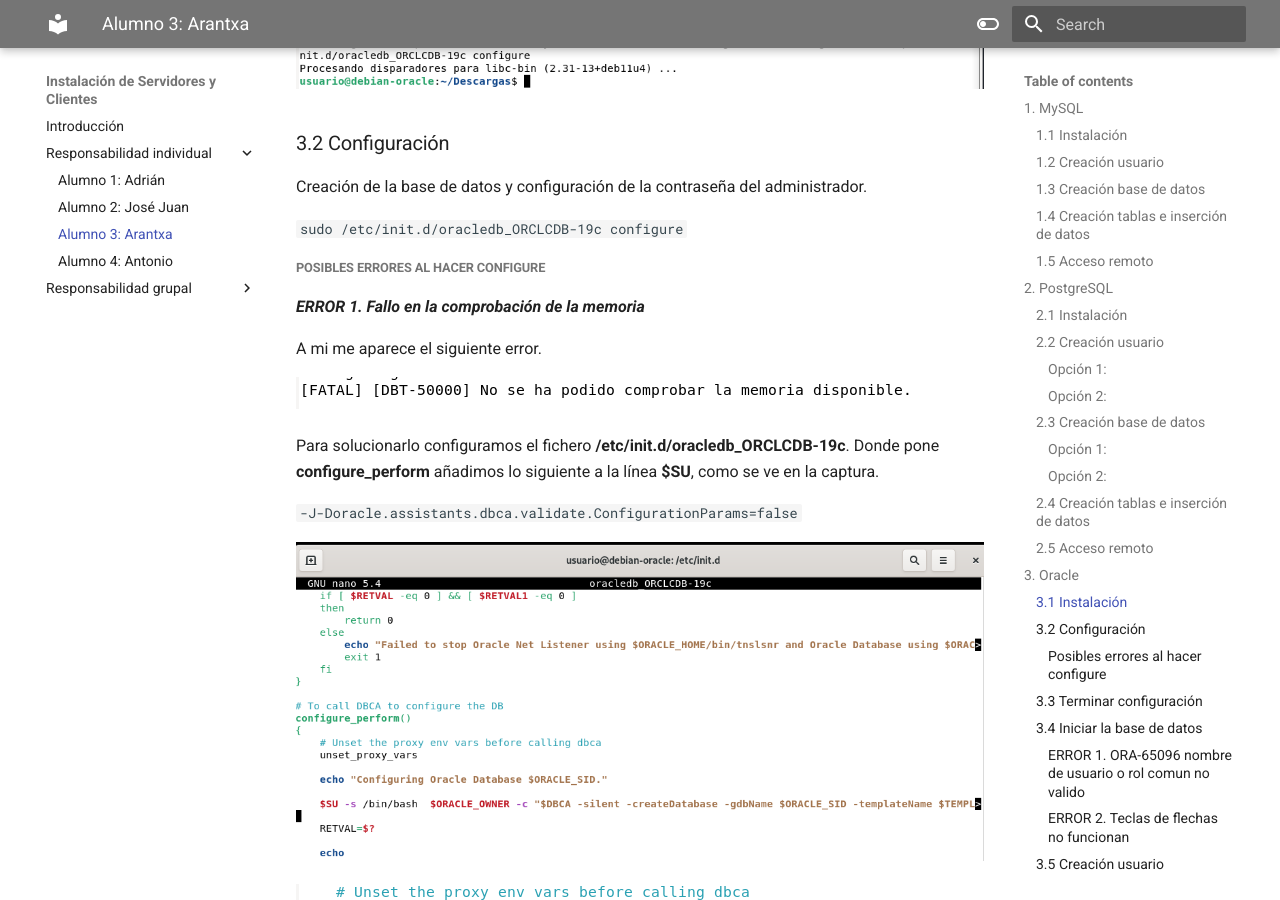
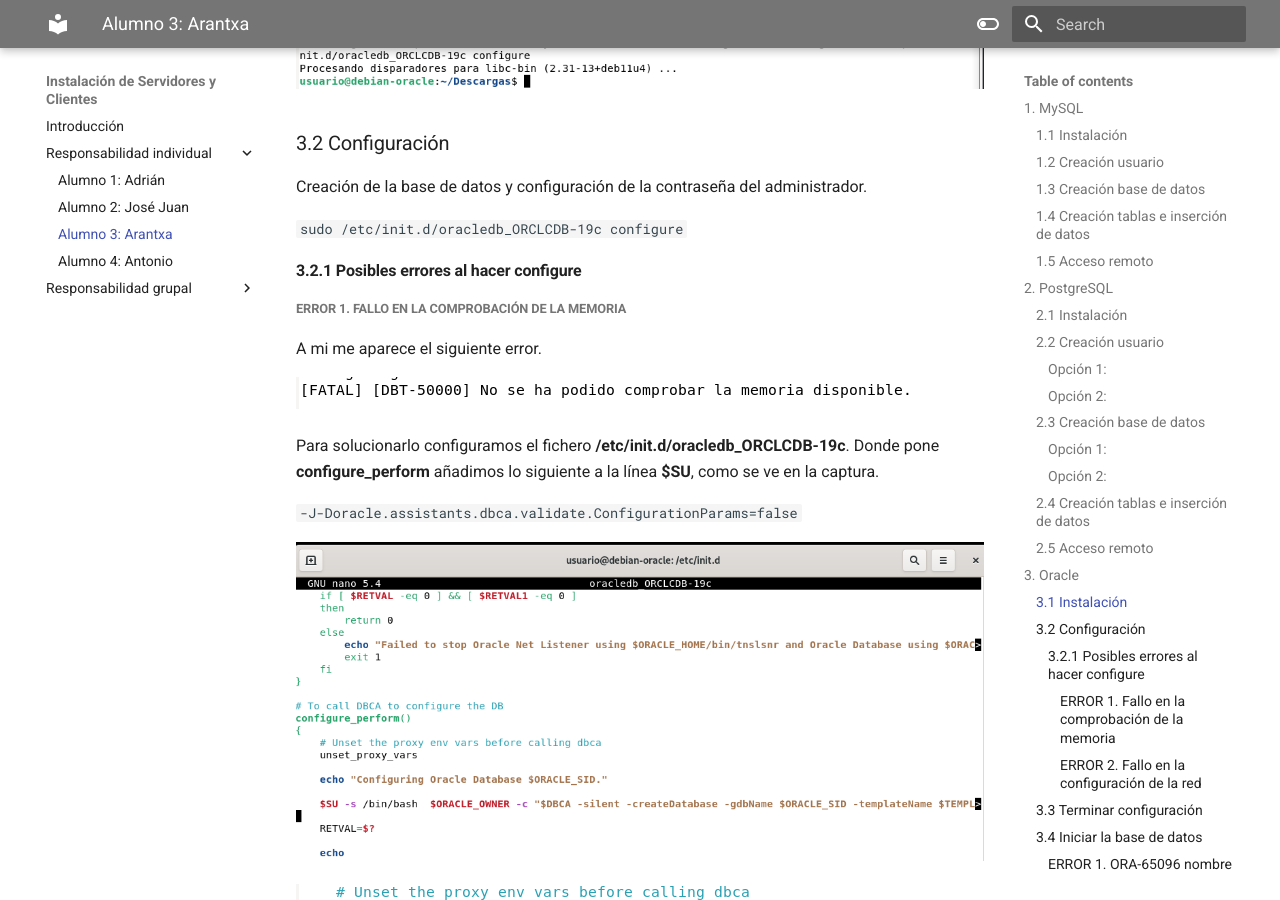
Before and after one commit to adriasir123/grupalesbdc, an MkDocs documentation site: the page built from docs/ri/alumno3.md, in a window 1280 px wide and 900 px high, scrolled down 19076 px. Built offline with MkDocs 1.6.1 and Material for MkDocs 9.7.7, drawn with Linux system fonts in a browser that asks for light colours.

Commit message:
He corregido títulos

```diff
--- a/docs/ri/alumno3.md
+++ b/docs/ri/alumno3.md
@@ -630,9 +630,9 @@ Creación de la base de datos y configuración de la contraseña del administrad
 `sudo /etc/init.d/oracledb_ORCLCDB-19c configure`
 
 
-##### Posibles errores al hacer configure
+#### 3.2.1 Posibles errores al hacer configure
 
-_**ERROR 1. Fallo en la comprobación de la memoria**_
+##### ERROR 1. Fallo en la comprobación de la memoria
 
 A mi me aparece el siguiente error.
 
@@ -646,7 +646,7 @@ Para solucionarlo configuramos el fichero **/etc/init.d/oracledb_ORCLCDB-19c**.
 
 ![conf-oracle](/img/capturas-arantxa/10.png)
 
-_**ERROR 2. Fallo en la configuración de la red**_
+##### ERROR 2. Fallo en la configuración de la red
 
 También me apareció el siguiente problema.
 
```
